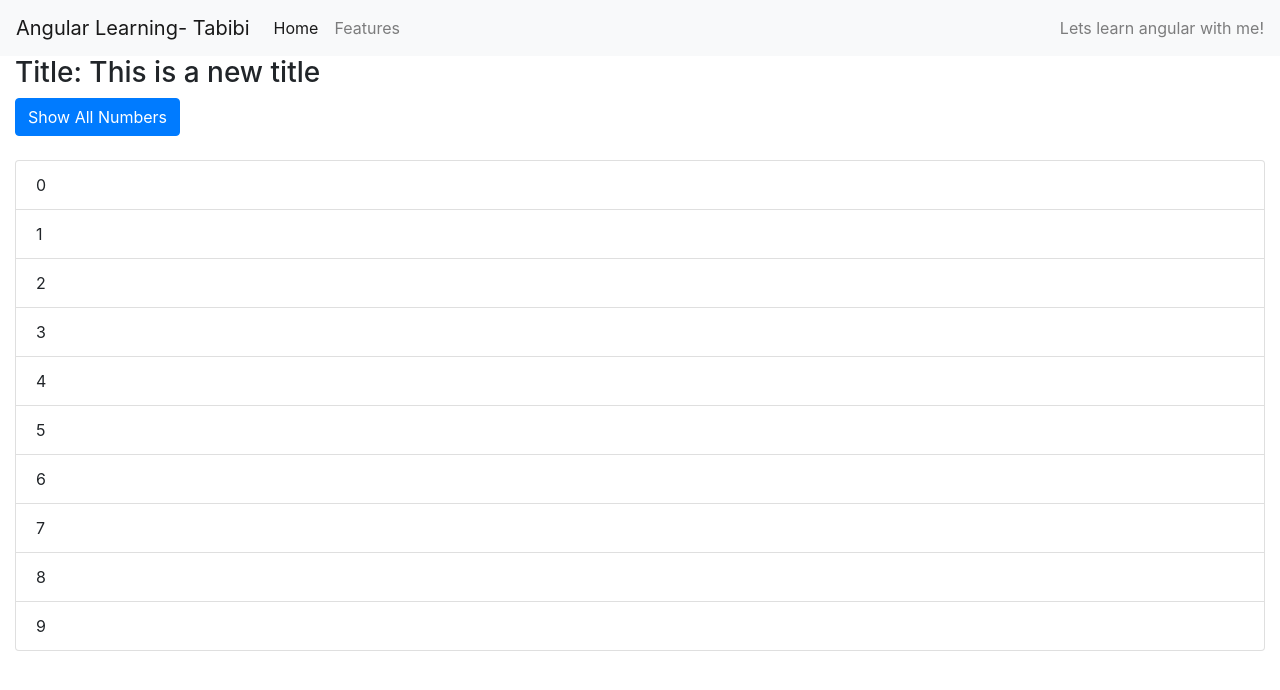
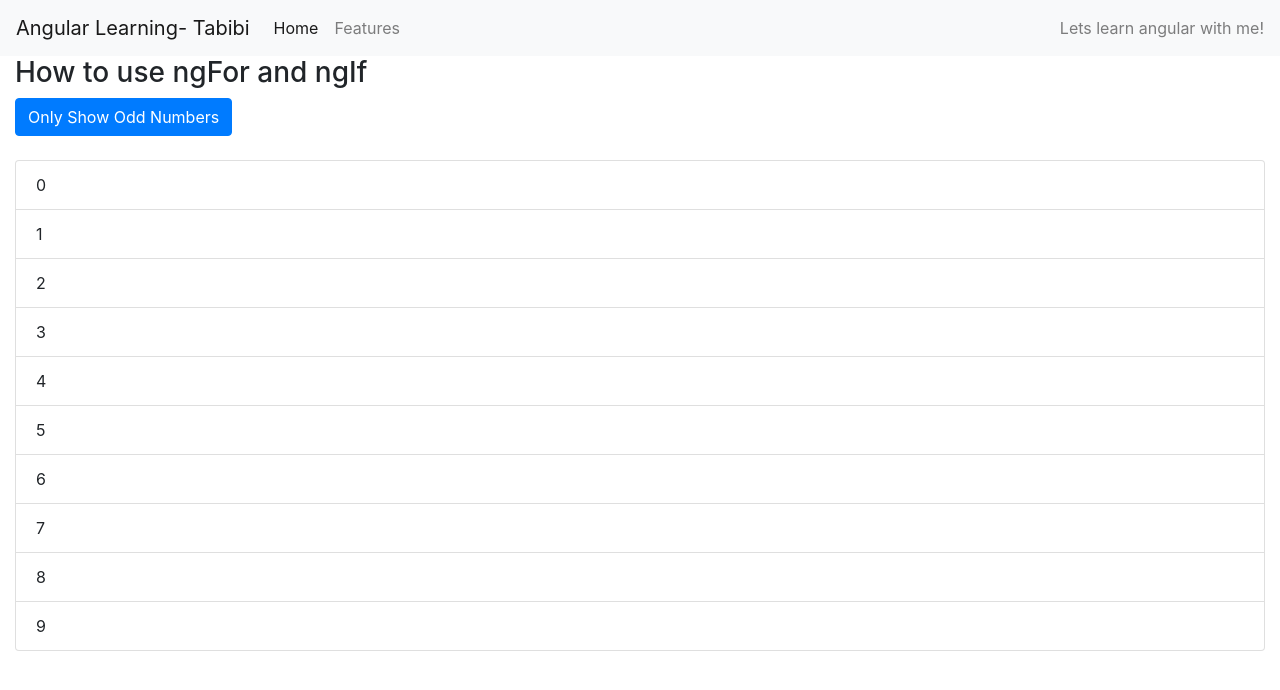
Before and after one commit to atabibi/angular-learning, an Angular app: page / in a window 1280 px wide. Shown: the top 690 px of the page. Built offline with nearby package versions, Linux system fonts and the light colour scheme.

Commit message:
ChangeTitle

```diff
--- a/src/app/app.component.html
+++ b/src/app/app.component.html
@@ -24,9 +24,9 @@
 <div class="container-fluid">
   <div class="row">
     <div class="col-md-12">
-      <h3>Title: This is a new title</h3>
+      <h3>How to use ngFor and ngIf</h3>
       <button (click)="showOnlyOdd = !showOnlyOdd" type="button" class="btn btn-primary">
-        {{showOnlyOdd ? 'Only Show Odd Numbers' : 'Show All Numbers'}}
+        {{showOnlyOdd ? 'Show All Numbers' : 'Only Show Odd Numbers'}}
       </button>
     </div>
   </div>
```
